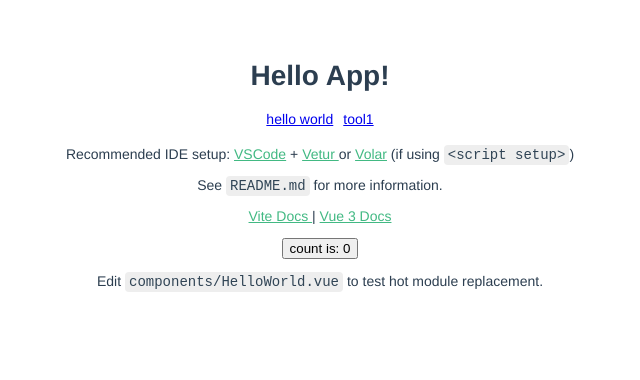
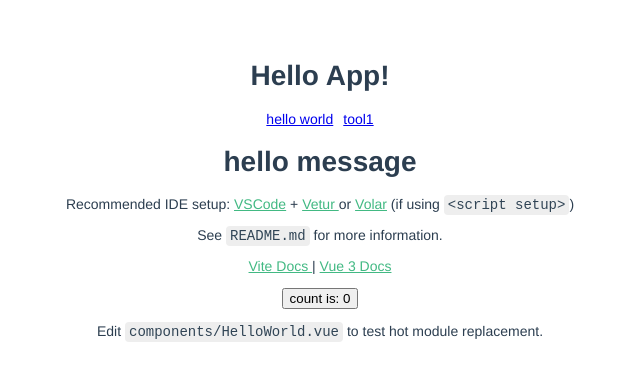
Before and after one commit to TheLastSunset/vue3-demo, a Vue app: page /#/ in a window 1280 px wide. Shown: the top 380 px of the page, without its empty margins (320-960 px from the left). Built offline with nearby package versions, Linux system fonts and the light colour scheme.

Commit message:
fix: fix warn

```diff
--- a/src/components/HelloWorld.vue
+++ b/src/components/HelloWorld.vue
@@ -35,20 +35,20 @@
 </template>
 
 <script lang="ts">
-import { ref, defineComponent } from 'vue'
+import { ref, defineComponent } from "vue";
 export default defineComponent({
-  name: 'HelloWorld',
-  props: {
-    msg: {
-      type: String,
-      required: true
-    }
+  name: "HelloWorld",
+  props: {},
+  data() {
+    return {
+      msg: "hello message",
+    };
   },
   setup: () => {
-    const count = ref(0)
-    return { count }
-  }
-})
+    const count = ref(0);
+    return { count };
+  },
+});
 </script>
 
 <style scoped>
```
